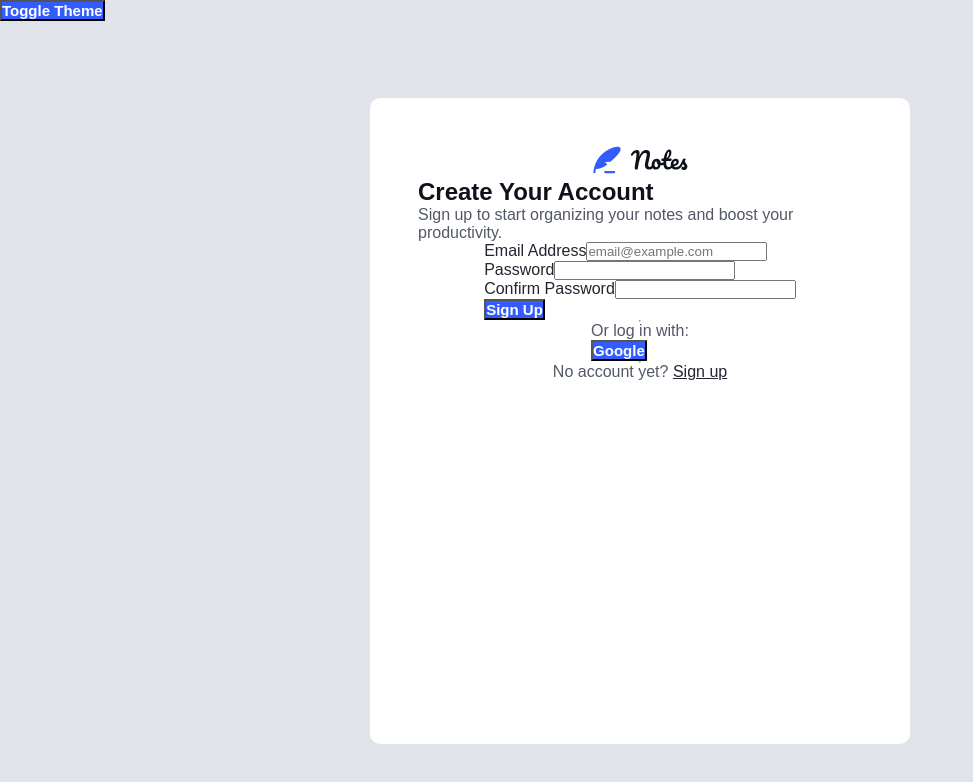
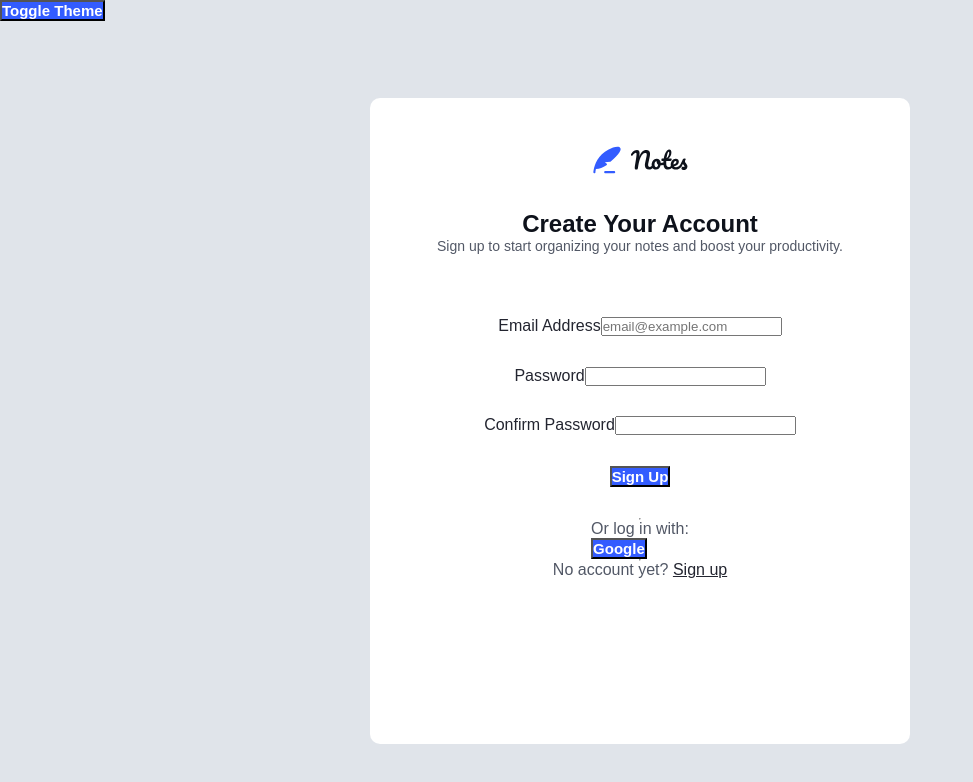
Before and after one commit to LeoLoureiro-code/NotesApp, an Angular app: page /register in a window 1280 px wide. Shown: the top 782 px of the page, without its empty margins (0-973 px from the left). Built offline with nearby package versions, Linux system fonts and the light colour scheme.

Commit message:
start styles for register component

```diff
--- a/src/components/register/register.component.scss
+++ b/src/components/register/register.component.scss
@@ -12,4 +12,40 @@ main{
         width: 343px;
         padding: 1rem;
     }
+
+    .logo-div{
+        margin-bottom: 2rem;
+    }
+
+    .sign-up-message{
+        text-align: center;
+        font-size: 14px;
+    }
+
+    .create-account-div{
+        display: flex;
+        flex-direction: column;
+        align-items: center;
+        justify-content: space-between;
+    }
+
+    .sign-up-message{
+        text-align: center;
+    }
+
+    form{
+        display: flex;
+        flex-direction: column;
+        justify-content: space-evenly;
+        align-items: center;
+        width: 444px;
+        height: 232px;
+        position: relative;
+        margin-top: 2rem;
+
+        @media (max-width: 700px){
+            width: 343px;
+            padding: 1rem;
+        }
+    }
 }
```
